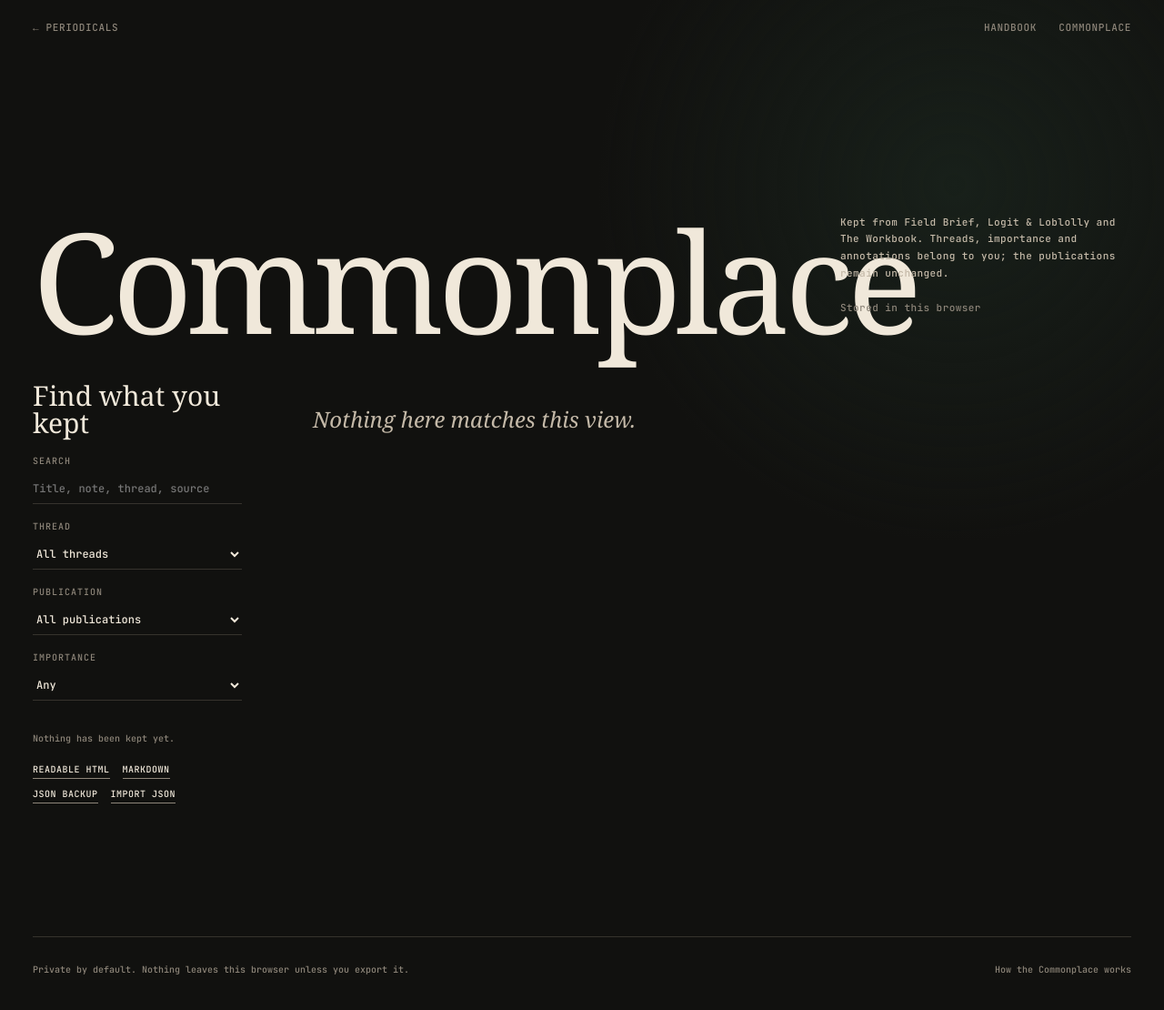
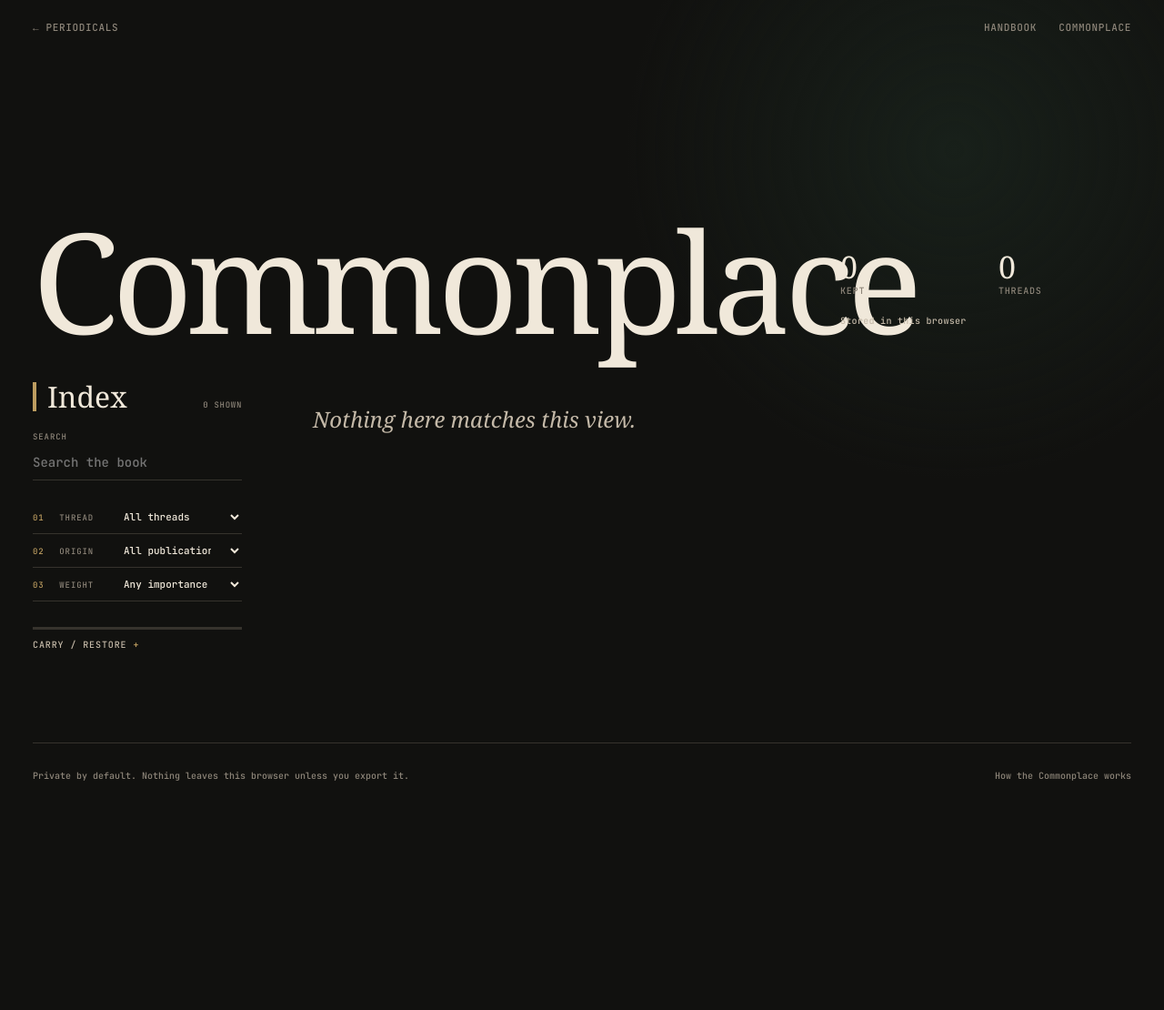
Before and after one commit to iainholmes/iainholmes.github.io, a Jekyll site: the page personal-updates/commonplace/index.html, which Jekyll copies as it is, in a window 1280 px wide and 1129 px high. Shown: the top 1110 px of the window at 91% size. Built offline with Jekyll 4.4.1, drawn with Linux system fonts in a browser that asks for light colours; some web fonts are replaced.

Commit message:
Redesign Commonplace masthead and index

```diff
--- a/personal-updates/commonplace/index.html
+++ b/personal-updates/commonplace/index.html
@@ -24,6 +24,25 @@ a{color:inherit;text-decoration-color:var(--dim);text-underline-offset:3px}butto
 @media(max-width:560px){.imprint nav{gap:12px}.mast{min-height:260px}.body{padding-bottom:60px}.rail{grid-template-columns:1fr}.rail h2,.backup,.tools,#importState{grid-column:auto}.kept-meta{display:block}.kept-meta span{display:block}.kept-entry h2{font-size:36px}.kept-entry::before{left:-18px}.colophon{display:block}.colophon span{display:block;margin-top:8px}}
 @media(prefers-reduced-motion:reduce){html{scroll-behavior:auto}}
 @media print{body{background:#fff;color:#111}.imprint,.rail,.return,.colophon{display:none}.page{width:auto}.body{display:block}.kept-entry{break-inside:avoid}.kept-entry::before{background:#777}.kept-excerpt,.kept-entry blockquote{color:#222}}
+
+/* 2026-09-29 — Commonplace as an editorial index, not a generic settings panel. */
+.mast-state{align-self:end;display:grid;grid-template-columns:repeat(2,minmax(0,1fr));gap:18px 28px;padding-bottom:8px;font:500 10px/1.45 var(--mono);letter-spacing:.08em;text-transform:uppercase;color:var(--dim)}
+.mast-state b{display:block;margin-bottom:4px;font:400 34px/.9 var(--display);letter-spacing:-.035em;text-transform:none;color:var(--paper)}
+.mast-state #localState{grid-column:1/-1;color:var(--soft);text-transform:none;letter-spacing:.03em}
+.rail-title{display:flex;align-items:baseline;justify-content:space-between;gap:16px;margin:0 0 22px;padding-left:12px;border-left:4px solid var(--gold)}
+.rail-title>span{font:400 32px/1 var(--display)}.rail-title small{font:500 9px/1.4 var(--mono);letter-spacing:.08em;text-transform:uppercase;color:var(--dim)}
+.search-line{display:block!important;margin:0 0 22px!important}.search-line>span{display:block;margin:0 0 5px;font:500 9px/1.4 var(--mono);letter-spacing:.1em;text-transform:uppercase;color:var(--dim)}
+.search-line input{font-size:14px!important;padding:7px 0 9px!important}
+.index-line{display:grid;grid-template-columns:84px minmax(0,1fr);gap:12px;align-items:baseline;padding:10px 0;border-bottom:1px solid var(--rule)}
+.index-line label{margin:0!important;font-size:9px!important}.index-line label span{display:inline-block;width:23px;color:var(--gold)}
+.index-line select{border:0!important;padding:0 18px 0 0!important;text-align:left;font-size:11px!important}
+.carry{margin-top:28px;padding-top:10px;border-top:3px solid var(--rule)}
+.carry summary{list-style:none;cursor:pointer;font:500 10px/1.4 var(--mono);letter-spacing:.09em;text-transform:uppercase;color:var(--soft)}
+.carry summary::-webkit-details-marker{display:none}.carry summary::after{content:" +";color:var(--gold)}.carry[open] summary::after{content:" −"}
+.carry .backup{margin:16px 0 0}.carry .tools{margin-top:14px}
+.clear-book{margin-top:22px;background:none;border:0;border-bottom:1px solid #7e5b55;padding:2px 0;color:#b9948b;font:500 9px/1.4 var(--mono);letter-spacing:.06em;text-transform:uppercase}.clear-book:hover{color:var(--paper);border-color:var(--paper)}
+@media(max-width:900px){.mast-state{max-width:360px}.rail-title,.search-line,.carry{grid-column:1/-1}.index-line{grid-template-columns:84px 1fr}}
+@media(max-width:560px){.mast-state{grid-template-columns:1fr 1fr}.rail{display:block!important}.index-line{grid-template-columns:82px 1fr}}
 </style>
 </head>
 <body data-commonplace-page>
@@ -31,16 +50,22 @@ a{color:inherit;text-decoration-color:var(--dim);text-underline-offset:3px}butto
 <header class="imprint"><a href="../">← Periodicals</a><nav><a href="../handbook/">Handbook</a><span>Commonplace</span></nav></header>
 <header class="mast">
   <h1>Commonplace</h1>
-  <div><p>Kept from Field Brief, Logit &amp; Loblolly and The Workbook. Threads, importance and annotations belong to you; the publications remain unchanged.</p><p class="private" id="localState">Stored in this browser</p></div>
+  <div class="mast-state" aria-label="Commonplace state">
+    <span><b id="localCount">0</b> kept</span>
+    <span><b id="threadCount">0</b> threads</span>
+    <span id="localState">local · this browser</span>
+  </div>
 </header>
 <section class="return" id="cpReturn" hidden aria-label="Something to return to"></section>
 <div class="body">
-  <aside class="rail" aria-label="Commonplace controls">
-    <h2>Find what you kept</h2>
-    <label for="cpSearch">Search</label><input id="cpSearch" type="search" placeholder="Title, note, thread, source">
-    <label for="cpThread">Thread</label><select id="cpThread"><option value="">All threads</option></select>
-    <label for="cpSource">Publication</label><select id="cpSource"><option value="">All publications</option><option value="fb">Field Brief</option><option value="ll">Logit &amp; Loblolly</option><option value="wb">The Workbook</option></select>
-    <label for="cpImportance">Importance</label><select id="cpImportance"><option value="0">Any</option><option value="3">3 or higher</option><option value="4">4 or higher</option><option value="5">5 only</option></select>
+  <aside class="rail" aria-label="Commonplace index">
+    <div class="rail-title"><span>Index</span><small id="viewCount">0 shown</small></div>
+    <label class="search-line" for="cpSearch"><span>Search</span><input id="cpSearch" type="search" placeholder="Search the book"></label>
+    <div class="index-line"><label for="cpThread"><span>01</span> Thread</label><select id="cpThread"><option value="">All threads</option></select></div>
+    <div class="index-line"><label for="cpSource"><span>02</span> Origin</label><select id="cpSource"><option value="">All publications</option><option value="fb">Field Brief</option><option value="ll">Logit &amp; Loblolly</option><option value="wb">The Workbook</option></select></div>
+    <div class="index-line"><label for="cpImportance"><span>03</span> Weight</label><select id="cpImportance"><option value="0">Any importance</option><option value="3">3 or higher</option><option value="4">4 or higher</option><option value="5">5 only</option></select></div>
+    <details class="carry">
+      <summary>Carry / restore</summary>
       <p class="backup" id="backupState"></p>
       <div class="tools" aria-label="Backup and export">
         <button type="button" id="exportHtml">Readable HTML</button>
@@ -49,7 +74,9 @@ a{color:inherit;text-decoration-color:var(--dim);text-underline-offset:3px}butto
         <button type="button" id="importBtn">Import JSON</button>
         <input type="file" id="importFile" accept="application/json,.json">
       </div>
+      <button class="clear-book" type="button" id="clearCommonplace">Clear Commonplace…</button>
       <p id="importState" role="status"></p>
+    </details>
   </aside>
   <main class="entries" id="commonplaceEntries" aria-live="polite"></main>
 </div>
```
Lines whose indentation alone changed are shown as unchanged.
